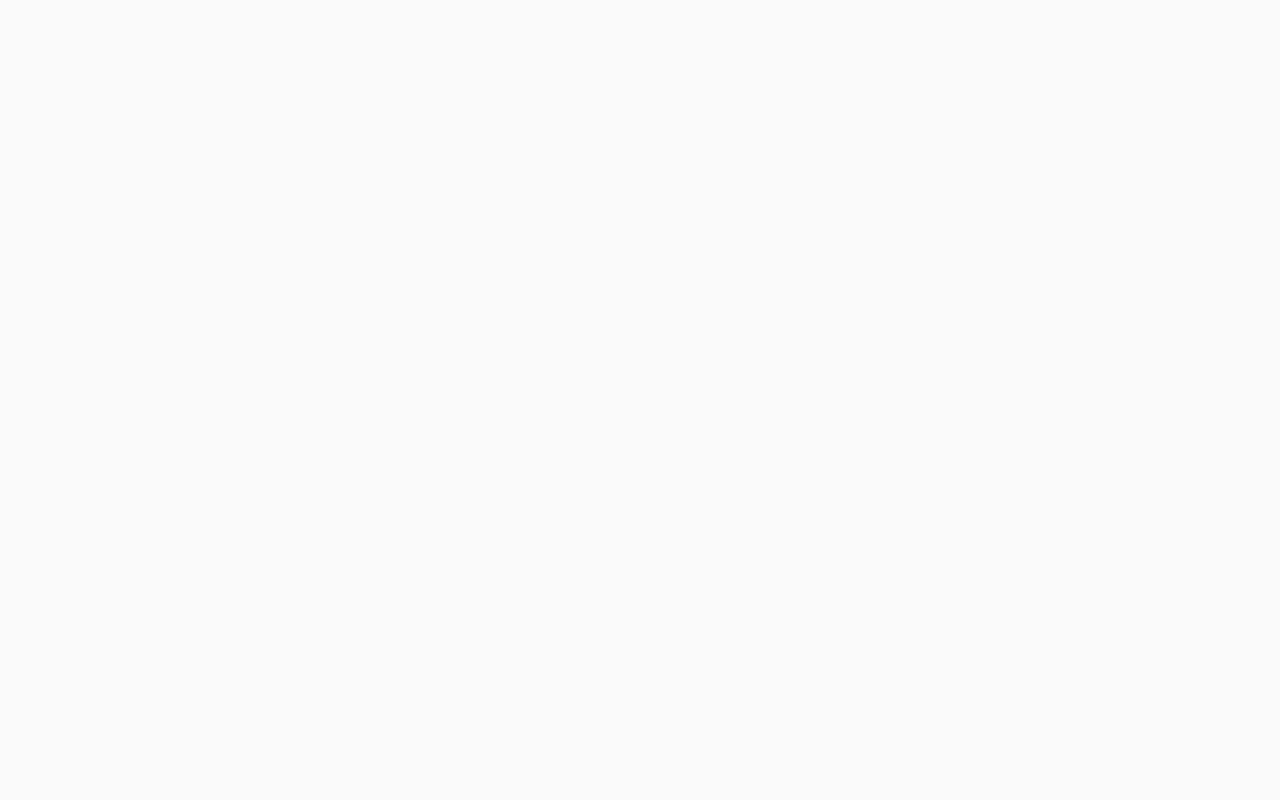
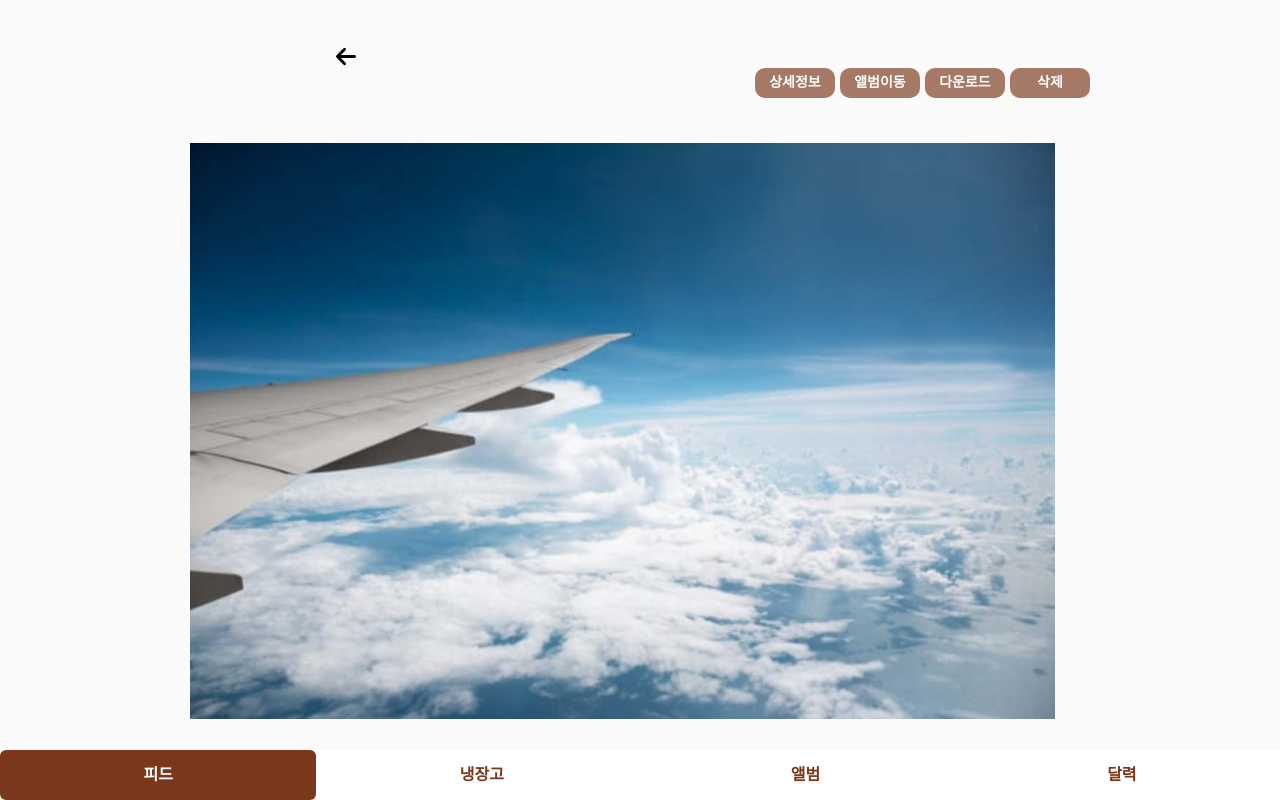
Before and after one commit to sunmingLee/Sai, a Vue app in the folder FrontEnd/: page /album/pictureDetail in a window 1280 px wide. Before the commit this address had no page. Built offline with nearby package versions, Linux system fonts and the light colour scheme; a web font is replaced by a local one.

Commit message:
Feat: Add temporary AlbumPictureDetail.vue

```diff
--- a/FrontEnd/src/components/album/AlbumPicture.vue
+++ b/FrontEnd/src/components/album/AlbumPicture.vue
@@ -4,7 +4,7 @@
     <div class="button-wrap"><Button buttonClass="small information" buttonText="사진 삭제"></Button></div>
     <div class="container text-center">
         <div class="row" v-for="(item, index) in pictures" :key="index" >
-            <div class="col">
+            <div class="col" @click="seePicture">
             {{ item.ImagePath }}
             </div>
             <div class="col">
@@ -58,6 +58,11 @@ export default {
         { ImagePath: 'column' }
       ]
     }
+  },
+  methods: {
+    seePicture () {
+      this.$router.push({ name: 'pictureDetail' })
+    }
   }
 }
 </script>
--- /dev/null
+++ b/FrontEnd/src/components/album/AlbumPictureDetail.vue
@@ -0,0 +1,37 @@
+<template>
+  <div class="picture-detail-wrap">
+    <HeaderTitle hasBack="true"></HeaderTitle>
+    <div class="button-wrap">
+        <Button buttonClass="small information" buttonText="상세정보"></Button>
+        <Button style="margin-left:5px;" buttonClass="small information" buttonText="앨범이동"></Button>
+        <Button style="margin-left:5px;" buttonClass="small information" buttonText="다운로드"></Button>
+        <Button style="margin-left:5px;" buttonClass="small information" buttonText="삭제"></Button>
+    </div>
+    <img src="@/assets/images/여행1.jpg" class="img-fluid" alt="image">
+  </div>
+</template>
+
+<script>
+import HeaderTitle from '../common/HeaderTitle.vue'
+import Button from '../common/Button.vue'
+export default {
+  components: { HeaderTitle, Button }
+}
+</script>
+
+<style scoped lang="scss">
+.picture-detail-wrap{
+    height: 90%;
+}
+.button-wrap{
+    display: flex;
+    justify-content: right;
+    margin-bottom: 5%;
+}
+img{
+    height: 80%;
+}
+button{
+    // font-weight: normal;
+}
+</style>
--- a/FrontEnd/src/router/index.js
+++ b/FrontEnd/src/router/index.js
@@ -7,6 +7,7 @@ import SearchPasswordView from '@/views/SearchPasswordView.vue'
 import AlbumView from '@/views/AlbumView.vue'
 import AlbumFolder from '@/components/album/AlbumFolder.vue'
 import AlbumPicture from '@/components/album/AlbumPicture.vue'
+import AlbumPictureDetail from '@/components/album/AlbumPictureDetail.vue'
 
 const routes = [
   {
@@ -50,6 +51,11 @@ const routes = [
         name: 'picture',
         component: AlbumPicture,
         props: true
+      },
+      {
+        path: 'pictureDetail',
+        name: 'pictureDetail',
+        component: AlbumPictureDetail
       }
     ]
   }
```
